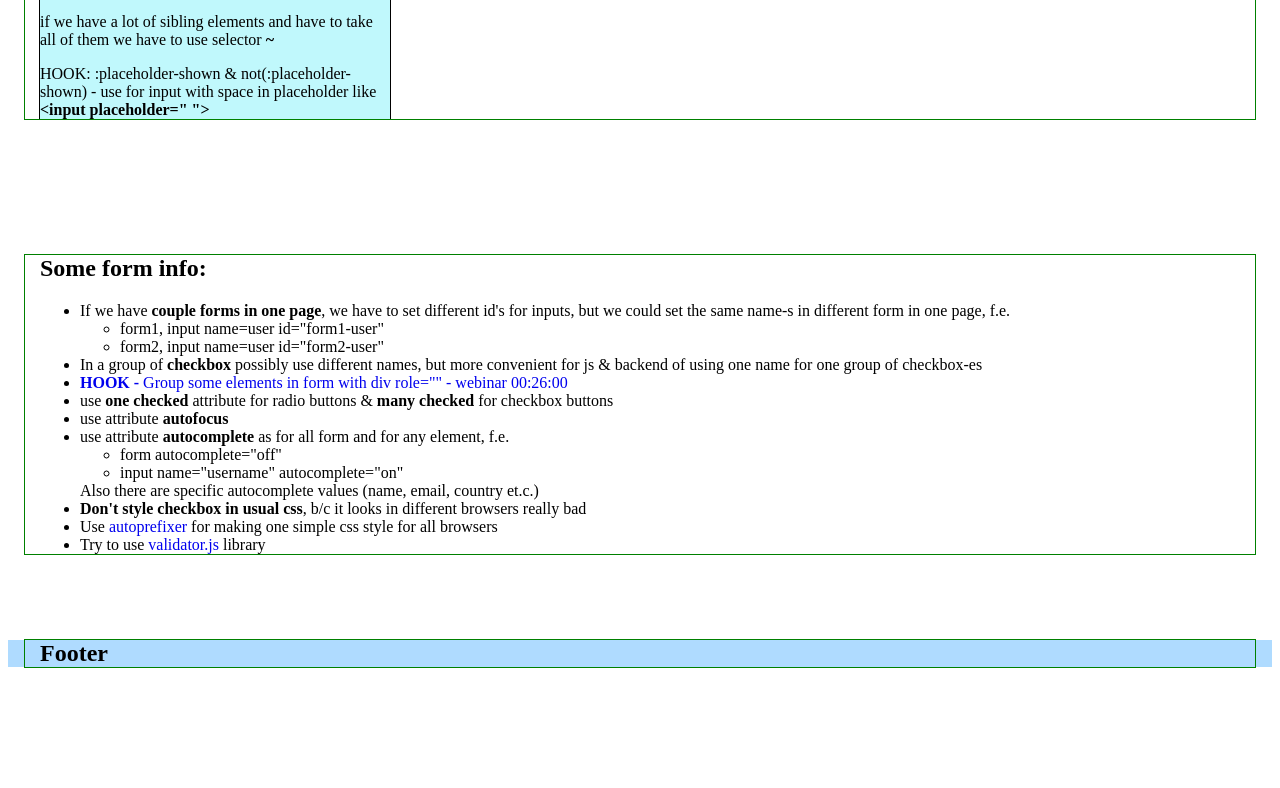
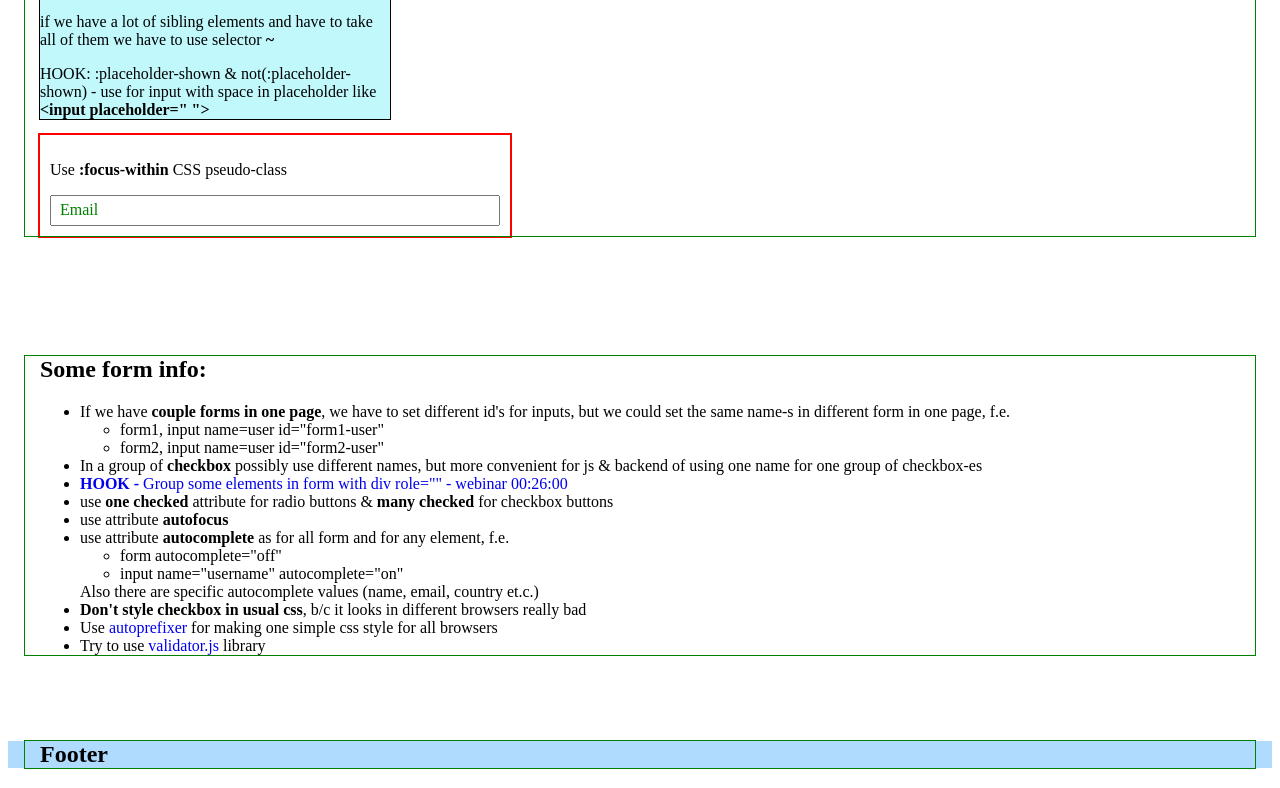
Before and after one commit to torkotiuk/hero-bg, a plain HTML site: page form.html in a window 1280 px wide. Shown: the part 1409-2197 px from the top of the page. Before the commit the page ends 2096 px from the top, so only its background shows below. Drawn offline with Linux system fonts and the light colour scheme.

Commit message:
add :focus-within CSS pseudo-class example

```diff
--- a/form.html
+++ b/form.html
@@ -213,6 +213,14 @@
             with space in placeholder like <b>&lt;input placeholder=" "&gt;</b>
           </p>
         </form>
+
+        <form class="form3 js-speaker-form3">
+          <p>Use <b>:focus-within</b> CSS pseudo-class</p>
+          <label>
+            <input type="email" name="user-email" placeholder=" " />
+            <span>Email</span>
+          </label>
+        </form>
         <!-- --- --- --- --- --- -->
         <!-- --- --- --- --- --- -->
         <!-- --- --- --- --- --- -->
@@ -292,5 +300,6 @@
     </footer>
     <script src="./js/form.js"></script>
     <script src="./js/form2.js"></script>
+    <script src="./js/form3.js"></script>
   </body>
 </html>
--- /dev/null
+++ b/js/form3.js
@@ -0,0 +1,11 @@
+(() => {
+  document.querySelector('.js-speaker-form3').addEventListener('submit', e => {
+    e.preventDefault();
+
+    new FormData(e.currentTarget).forEach((value, name) =>
+      console.log(`${name}: ${value}`),
+    );
+
+    e.currentTarget.reset();
+  });
+})();
--- a/sass/main.scss
+++ b/sass/main.scss
@@ -33,3 +33,4 @@
 @import './pages/form/form1__4experience';
 @import './pages/form/form1__5comments';
 @import './pages/form/form2';
+@import './pages/form/form3';
--- /dev/null
+++ b/sass/pages/form/_form3.scss
@@ -0,0 +1,30 @@
+.form3 {
+  width: 450px;
+  padding: 10px;
+  outline: 2px solid red;
+
+  label {
+    position: relative;
+  }
+
+  span {
+    position: absolute;
+    display: block;
+    top: 50%;
+    left: 10px;
+    transform: translateY(-50%);
+    transition: transform 250ms linear;
+    color: green;
+  }
+
+  input {
+    width: 100%;
+    box-sizing: border-box;
+    padding: 6px 10px;
+  }
+
+  input:focus-within + span,
+  input:not(:placeholder-shown) + span {
+    transform: translateY(-34px);
+  }
+}
```
Also changed, not shown: css/main.css, css/main.min.css, 2 other files.
